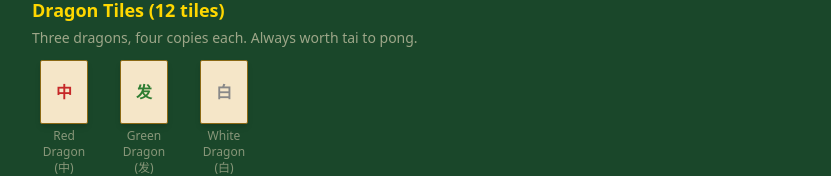
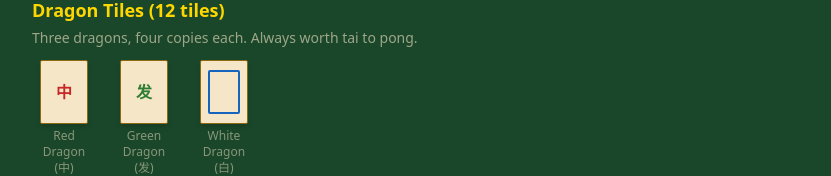
Before and after one commit to CalebLSJ/Mahjong, a React (Vite) app in the folder client/: page /tutorial in a window 1280 px wide. Shown: the part 544-720 px from the top of the page, without its empty margins (224-1055 px from the left). Built offline with nearby package versions, Linux system fonts and the light colour scheme.

Commit message:
fix(client): white dragon shows blue border frame instead of invisible grey text

```diff
--- a/client/src/components/ui/Tile.tsx
+++ b/client/src/components/ui/Tile.tsx
@@ -32,7 +32,13 @@ export default function Tile({ tile, faceDown, selected, highlighted, onClick, s
   function tileContent(): React.ReactNode {
     if (!tile) return null;
     if (tile.kind === 'dragon') {
-      const color = tile.dragon === 'red' ? '#c62828' : tile.dragon === 'green' ? '#2e7d32' : '#888';
+      if (tile.dragon === 'white') {
+        // White dragon (白板): traditional blank tile with a blue border frame
+        return (
+          <div style={{ width: '70%', height: '70%', border: '2px solid #1565c0', borderRadius: 2 }} />
+        );
+      }
+      const color = tile.dragon === 'red' ? '#c62828' : '#2e7d32';
       return <span style={{ color }}>{DRAGON_CHARS[tile.dragon]}</span>;
     }
     if (tile.kind === 'wind') return <span>{WIND_CHARS[tile.wind]}</span>;
```
